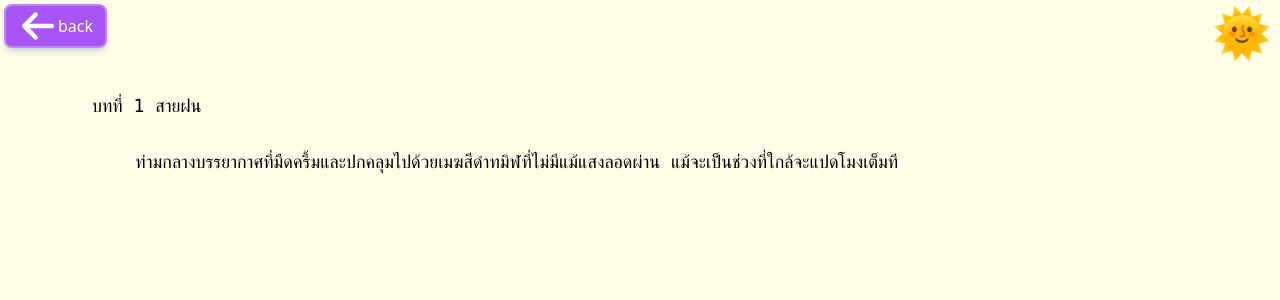
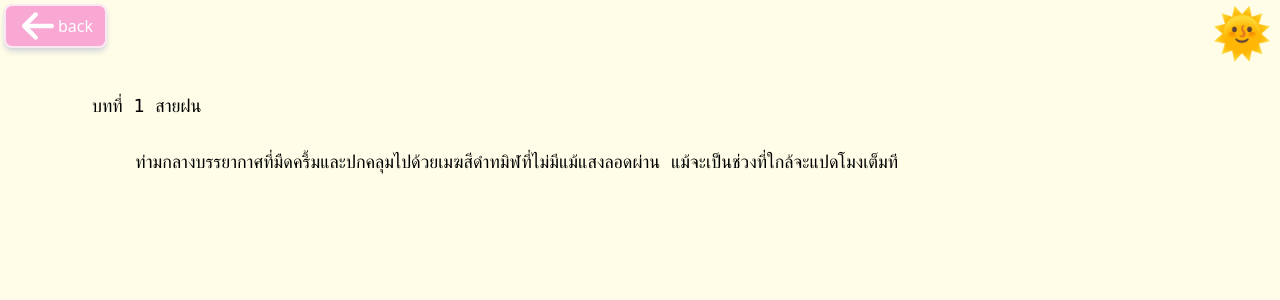
Before and after one commit to Arikato111/svelte-first, a Next.js app: page /novel in a window 1280 px wide. Shown: the top 300 px of the page. Built offline with nearby package versions, Linux system fonts and the light colour scheme; a web font is replaced by a local one.

Commit message:
update: styles button on novel page; update: animation in homepage;

```diff
--- a/pages/novel.tsx
+++ b/pages/novel.tsx
@@ -4,13 +4,13 @@ import React, { useEffect, useState } from "react";
 import { useRouter } from "next/router";
 import Link from "next/link";
 import ArrowIcon from "@/components/icons/ArrowIcon";
-import ButtonContact from "@/components/ButtonContact";
 
 export default function Novel() {
   const router = useRouter();
   const { anime } = router.query;
   const delayCount = anime === "false" ? 0 : 50;
   const Mark = "\n\t";
+
   const Opening = `ท่ามกลางบรรยากาศที่มืดครึ้มและปกคลุมไปด้วยเมฆสีดำทมิฬที่ไม่มีแม้แสงลอดผ่าน แม้จะเป็นช่วงที่ใกล้จะแปดโมงเต็มที่แล้ว แต่บรรยากาศก็แทบไม่ต่างจากต้อนกลางคืนเท่าไหร่ ผมนั่งอยู่ที่ม้านั่งตัวหนึ่ง ภายใต้ศาลาหลังเล็กที่ตั้งโดดอยู่เพียงตัวเดียวในระแวก มีต้นไม้ใหญ่สองสามต้นปกคลุมไว้ เป็นสถานที่ๆ เงียบสงบและแทบไม่มีผู้คนเดินผ่าน
   ${Mark}จะว่าผมคอยใครอยู่หรือไม่ คงไม่ใช่ ไม่ใช่อีกแล้วในตอนนี้ แต่หากเป็นเมื่อก่อนละก็ ผมคงจะนั่งรอใครสักคนอยู่ตรงนี้ นั่งรอเธอคนที่ชอบกินเครื่องในเป็นชีวิตจิตใจ เธอคนที่ชอบหัวเราะให้กับเรื่องไม่เป็นเรื่อง เธอคนที่มักจะยิ้มแย้มอยู่เสมอ เธอคนนั้นชอบมานั่งเล่นที่ศาลานี้อยู่เป็นประจำด้วยเหตุผลที่ว่าเงียบสงบดี
   ${Mark}คงเพราะอยากเจอเธออีกสักครั้งผมจึงมานั่งอยู่ตรงนี้ แต่หากพูดตามสถานการความเป็นจริงแล้วคงจะไม่มีทางเกิดขึ้นได้อีก เป็นเรื่องจริงที่ว่าผมจะไม่มีทางได้เจอเธอ เหตุผลจริงๆ ที่ผมมานั่งอยู่ที่นี่อาจจะเป็นเพียงเพราะว่ามันเงียบสงบดี
@@ -41,12 +41,25 @@ export default function Novel() {
           image="https://arikato111.vercel.app/example-page.png"
           url="https://arikato111.vercel.app"
         />
-        <title>novel</title>
+        <title>Novel | Arikato111 </title>
       </Head>
       <main className="main bg-yellow-100/40">
         <div className="inline-block">
           <Link href="/">
-            <ButtonContact Class="bg-pink-300 hover:scale-100 hover:bg-pink-300/90 hover:shadow-pink-100 border-pink-100" Icon={ArrowIcon} title="back" />
+            <div
+              className={`bg-pink-300 hover:scale-100 hover:bg-pink-300/90
+          hover:shadow-pink-100 border-pink-100 duration-300
+          dark:bg-slate-900 text-white dark:text-slate-200
+          fill-white  dark:fill-slate-200 flex justify-center
+            items-center rounded-lg border-2 py-1 px-3 font-medium
+          dark:border-slate-200 dark:hover:bg-gray-700 m-1
+            shadow-md hover:shadow-lg shadow-gray-300 dark:shadow-none`}
+            >
+              <span className="inline-block w-8 mx-1">
+                <ArrowIcon />
+              </span>
+              <span>back</span>
+            </div>
           </Link>
         </div>
 
--- a/styles/App.css
+++ b/styles/App.css
@@ -90,12 +90,12 @@
 }
 
 .preview {
-  animation: first_preview 1s;
+  animation: first_preview .7s;
 }
 
 @keyframes first_preview {
   from {
-    transform: scale(0.5);
+    transform: scale(0.7);
   }
   to {
     transform: scale(1);
```
